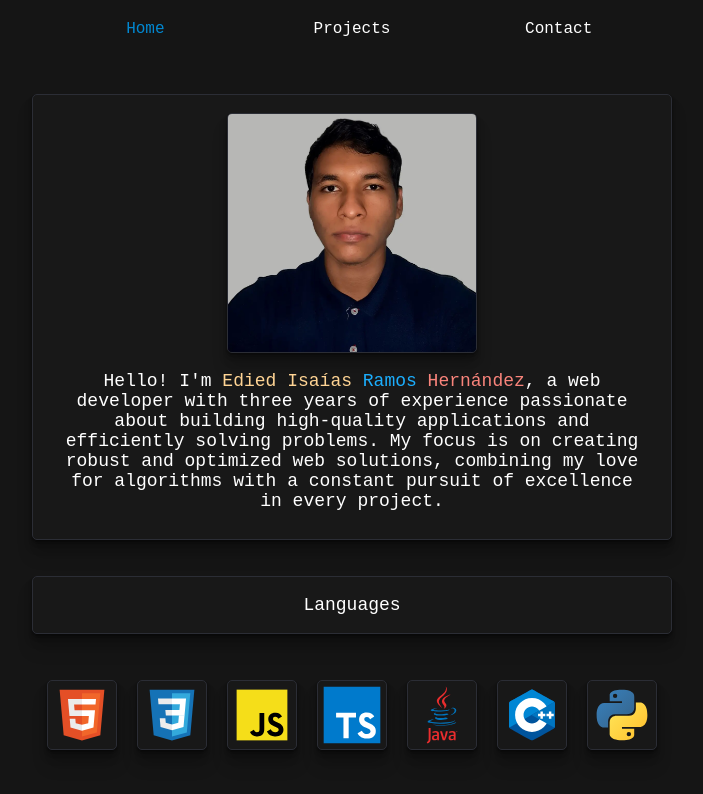
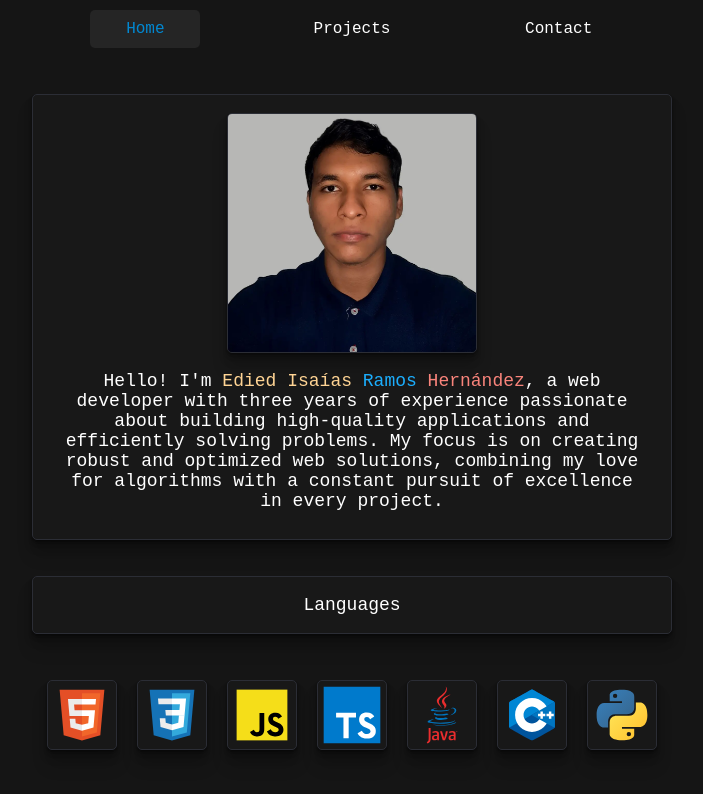
Before and after one commit to EdiedRamos/Edied, a React (Vite) app: page /home in a window 1280 px wide. Shown: the top 794 px of the page, without its empty margins (288-991 px from the left). Built offline with nearby package versions, Linux system fonts and the light colour scheme; a web font is replaced by a local one.

Commit message:
add background to the active class

```diff
--- a/src/Components/Molecules/Header/Header.scss
+++ b/src/Components/Molecules/Header/Header.scss
@@ -38,6 +38,7 @@ header {
 }
 
 .active {
+  background-color: $gunmetal-300;
   color: $azure;
 }
 
```
